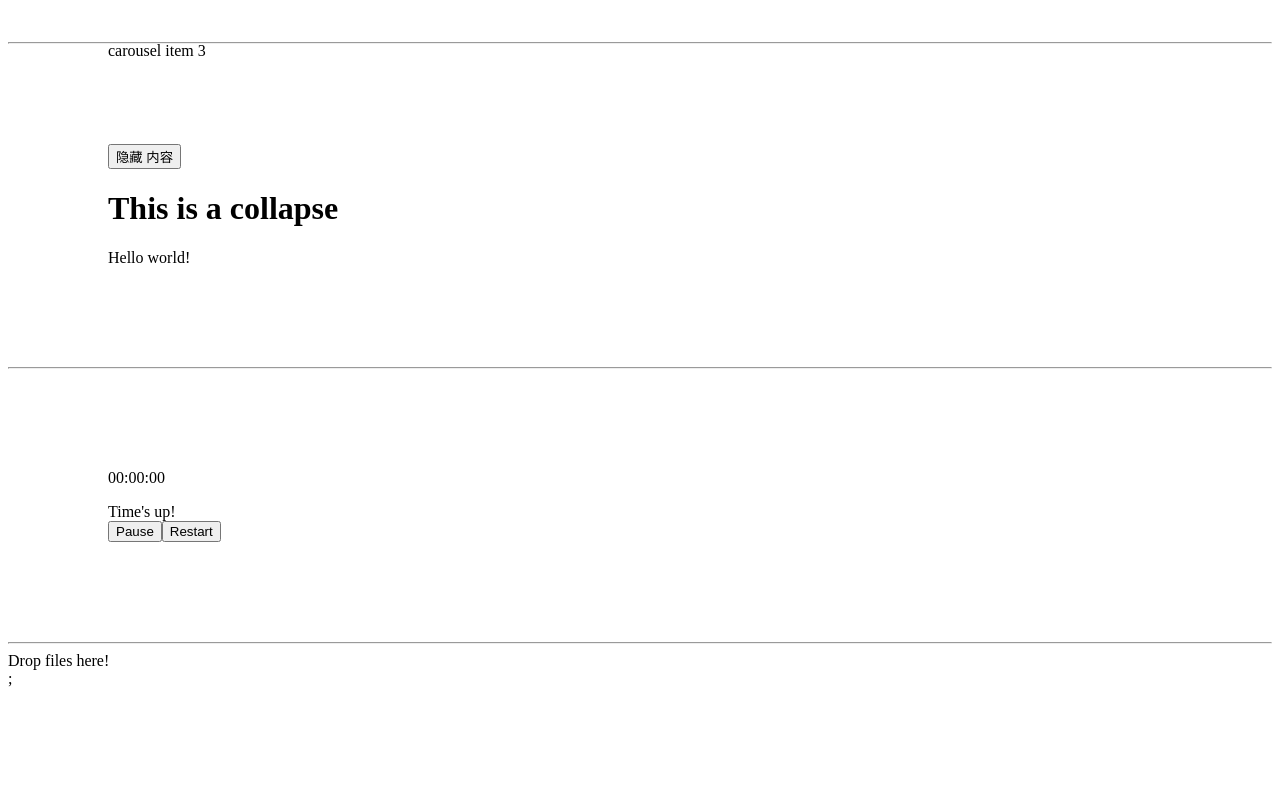
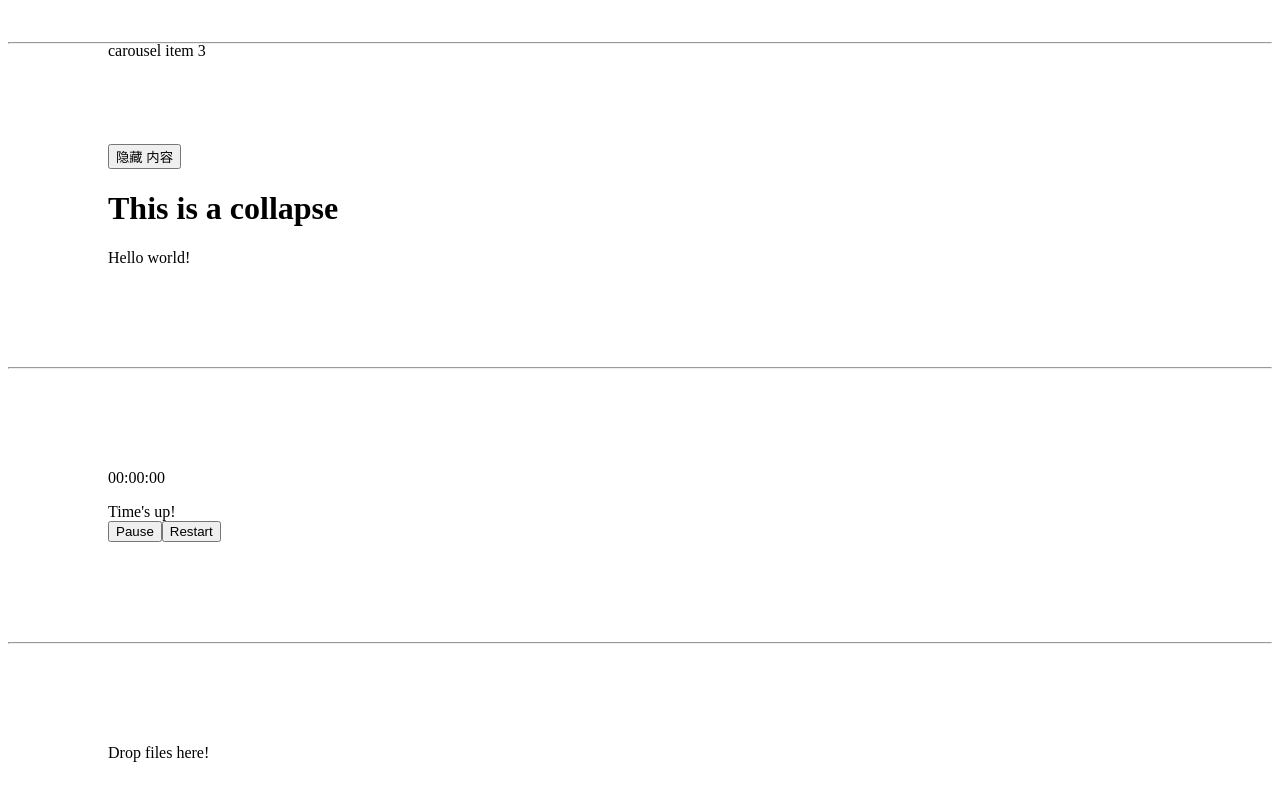
Before and after one commit to Sunny-117/React-practices, a React (Create React App) app: page / in a window 1280 px wide. Shown: the part 320-1120 px from the top of the page. Before the commit the page ends 1016 px from the top, so only its background shows below. Built offline with nearby package versions, Linux system fonts and the light colour scheme.

Commit message:
feat: add new feature

```diff
--- a/src/App.tsx
+++ b/src/App.tsx
@@ -49,8 +49,10 @@ export const App = () => {
         <CountDown hours="0" minutes="0" seconds="2" />
       </div>
       <hr />
-      <div className="fileDrop">
-        <FileDrop handleDrop={console.log} />;
+      <div className="fileDrop" style={{
+        margin: '100px'
+      }}>
+        <FileDrop handleDrop={console.log} />
       </div>
     </div>
   )
--- a/src/components/Visual视觉效果渲染/FileDrop/index.tsx
+++ b/src/components/Visual视觉效果渲染/FileDrop/index.tsx
@@ -5,7 +5,7 @@ export function FileDrop(props) {
     const [filename, setFilename] = React.useState("");
 
     // 创建组件引用
-    let dropRef = React.createRef();
+    let dropRef: any = React.createRef();
     let dragCounter = 0;
 
     const handleDrag = e => {
```
